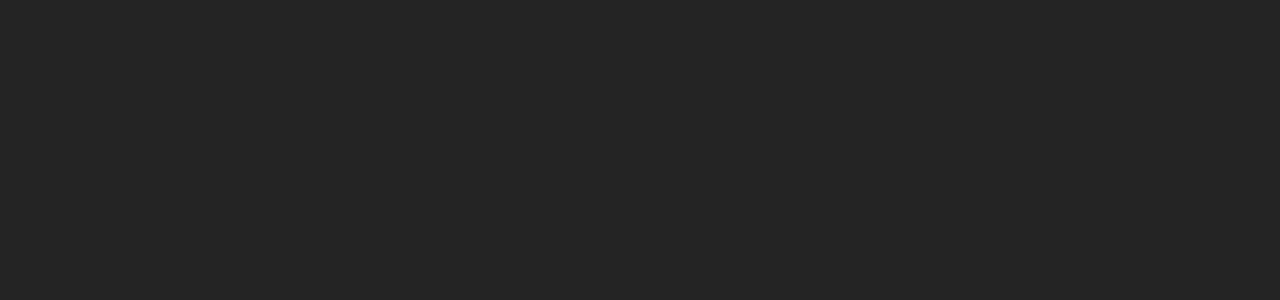
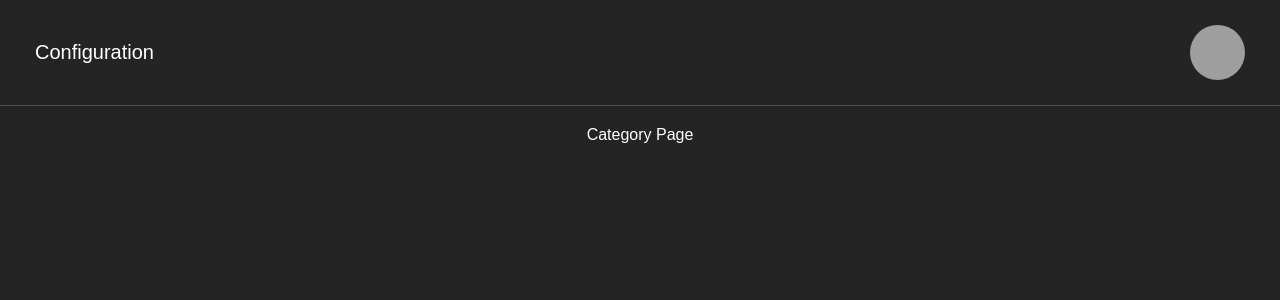
Before and after one commit to BotCraftHub/MystiGuardianDashboard, a React (Create React App) app: page /dashboard/categories in a window 1280 px wide. Before the commit this address had no page. Shown: the top 300 px of the page. Built offline with nearby package versions, Linux system fonts and the light colour scheme; grey boxes are pictures that could not be loaded; a web font is replaced by a local one.

Commit message:
finished with header

```diff
--- a/src/App.tsx
+++ b/src/App.tsx
@@ -19,16 +19,16 @@
 
     return <GuildContext.Provider value={{guildId, updateGuildId}}>
         <Routes>
-            <Route path="/categories" element={<AppBar/>}/>
+            <Route path="/dashboard/*" element={<AppBar/>}/>
         </Routes>
         <Routes>
             <Route path="/" element={<Home/>}/>
             <Route path="/menu" element={<Menu/>}/>
-            <Route path="/categories" element={<Category/>}/>
-            <Route path="/guild/set-welcome-message" element={<SetWelcomeMessage/>}/>
-            <Route path="/guild/set-leaving-message" element={<SetLeaveMessage/>}/>
-            <Route path="/guild/set-language" element={<SetLanguage/>}/>
-            <Route path="/guild/enable-or-disable-welcome-message" element={<EnableOrDisableWelcomeMessage/>}/>
+            <Route path="/dashboard/categories" element={<Category/>}/>
+            <Route path="/dashboard/welcome-message" element={<SetWelcomeMessage/>}/>
+            <Route path="/dashboard/leaving-message" element={<SetLeaveMessage/>}/>
+            <Route path="/dashboard/language" element={<SetLanguage/>}/>
+            <Route path="/dashboard/welcome-message-intermittent" element={<EnableOrDisableWelcomeMessage/>}/>
         </Routes>
     </GuildContext.Provider>
 }
--- a/src/components/AppBar.tsx
+++ b/src/components/AppBar.tsx
@@ -2,7 +2,8 @@
 
 export const AppBar = () => {
     return <AppBarStyle>
-        <p>Configuring</p>
-        <img src="https://cdn.logojoy.com/wp-content/uploads/20210422095037/discord-mascot.png" alt="logo" height={45} width={45} style={{borderRadius: "50%"}}/>
+        <h1>Configuration</h1>
+        <img src="https://cdn.logojoy.com/wp-content/uploads/20210422095037/discord-mascot.png" alt="logo" height={55}
+             width={55} style={{borderRadius: "50%"}}/>
     </AppBarStyle>
 }
--- a/src/pages/Category.tsx
+++ b/src/pages/Category.tsx
@@ -1,7 +1,8 @@
 import {useContext} from "react";
 import {GuildContext} from "../utils/context/GuildContext";
+import {CategoryStyle, Container} from "../styles";
 
 export const Category = () => {
     const {guildId} = useContext(GuildContext)
-    return <div>Category Page {guildId}</div>
+    return <CategoryStyle>Category Page {guildId}</CategoryStyle>
 }
--- a/src/pages/Menu.tsx
+++ b/src/pages/Menu.tsx
@@ -11,7 +11,7 @@
     const {updateGuildId} = useContext(GuildContext)
     const handleClick = (guildId: string) => {
         updateGuildId(guildId)
-        navigate(`/categories`)
+        navigate(`/dashboard/categories`)
     }
     return <MenuStyle>
         <Container>
--- a/src/styles/index.tsx
+++ b/src/styles/index.tsx
@@ -84,6 +84,17 @@
   }
 `;
 
+export const CategoryStyle = styled.div`
+    display: flex;
+    flex-direction: column;
+    align-items: center;
+    justify-content: space-between;
+    padding: 1.25em 0;
+    box-sizing: border-box;
+    width: 100%;
+    height: 100%;
+`;
+
 export const GuildIcon = styled.img`
   border-radius: 50%;
   width: 3.125em;
@@ -99,7 +110,12 @@
   display: flex;
   align-items: center;
   justify-content: space-between;
-  padding: 1.5625em;
+  padding: 1.5625em 2.1875em;
   box-sizing: border-box;
   border-bottom: 0.0625em solid rgba(255, 255, 255, 0.2);
+
+  h1 {
+    font-size: 1.25em;
+    font-weight: normal;
+  }
 `;
```
